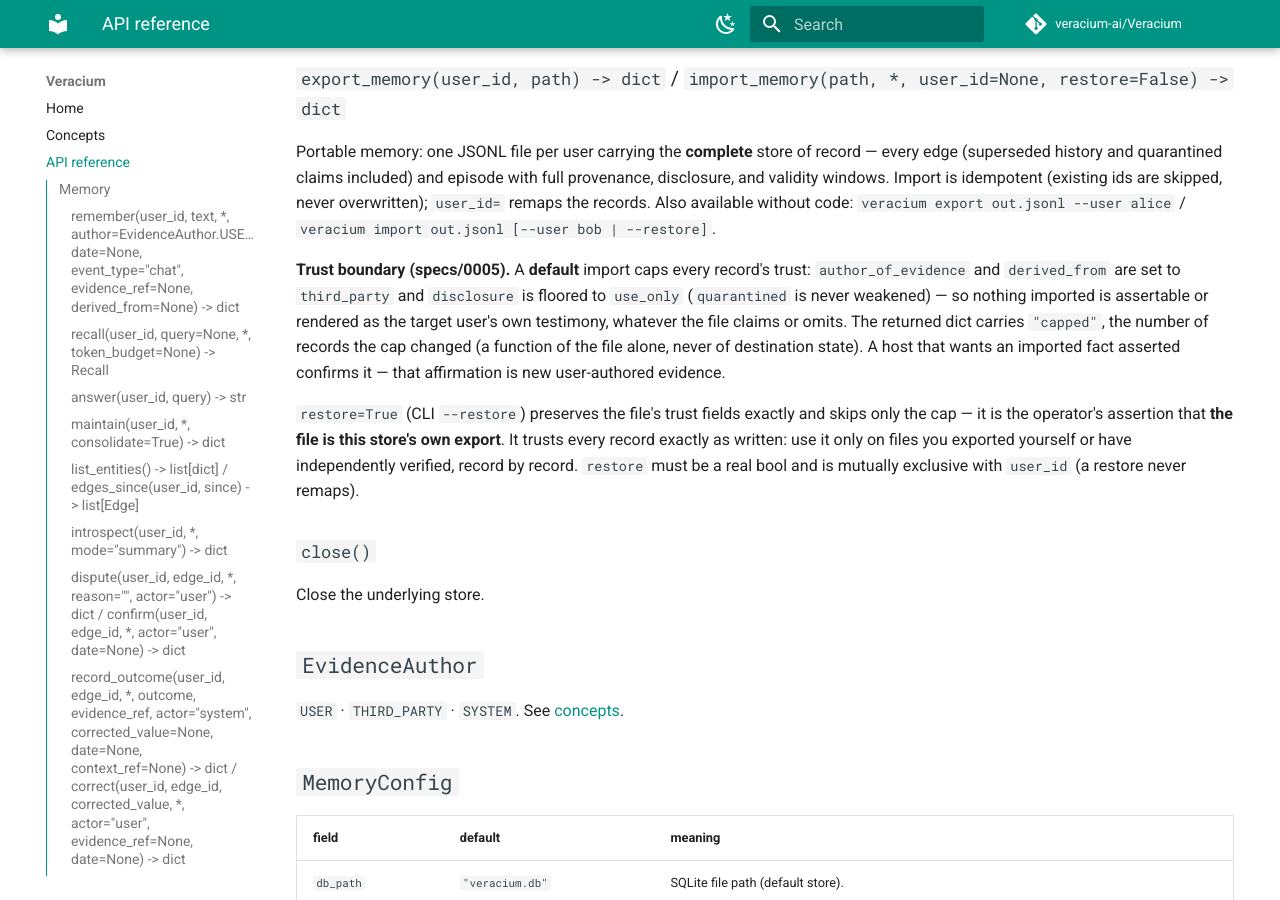
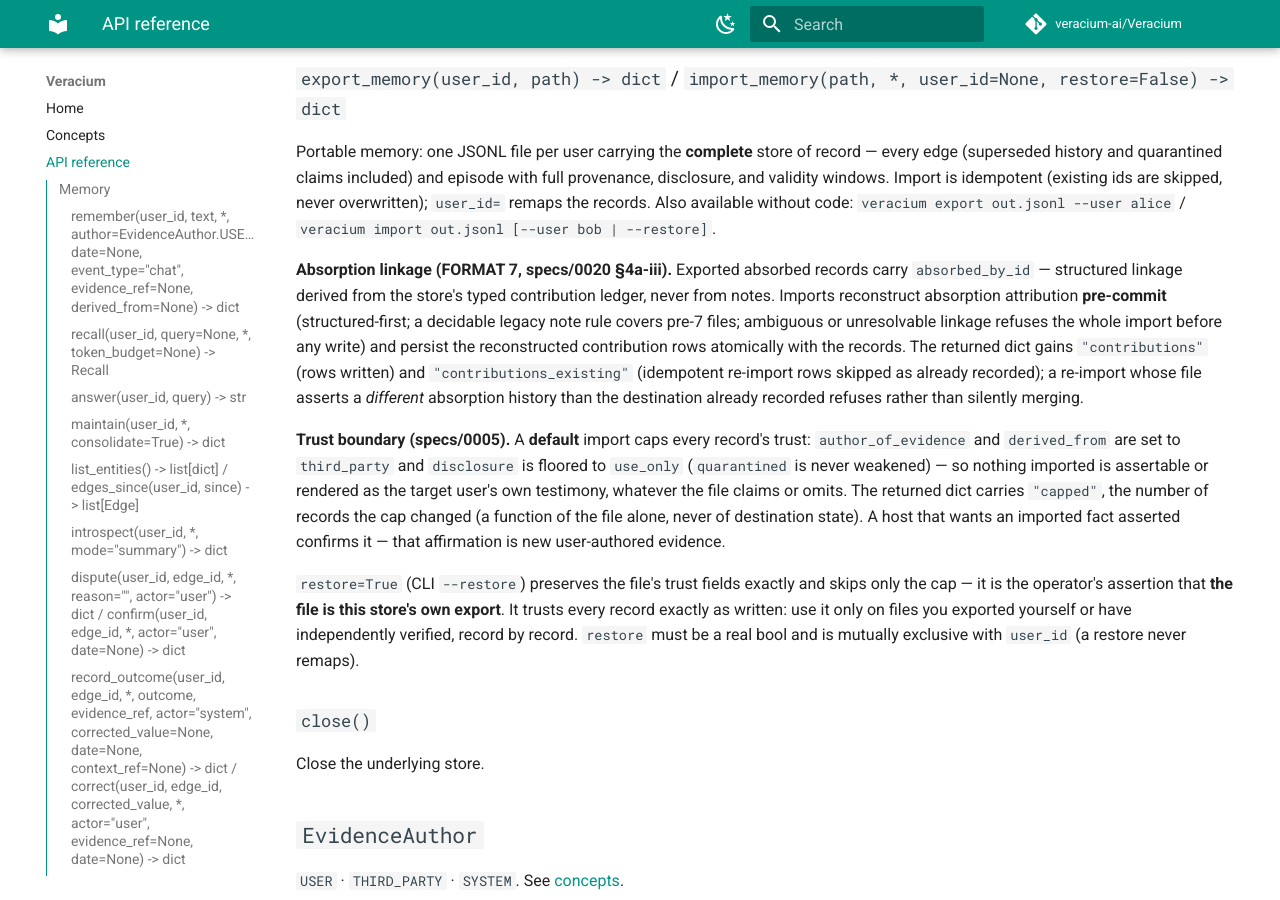
Before and after one commit to veracium-ai/Veracium, an MkDocs documentation site: the page built from docs/api.md, in a window 1280 px wide and 900 px high, scrolled down 3830 px. Built offline with MkDocs 1.6.1 and Material for MkDocs 9.7.7, drawn with Linux system fonts in a browser that asks for light colours; comment, search, counter and statistics services are not loaded.

Commit message:
D2 release packaging: CHANGELOG (the API-breaking entry + upgrade path), docs (absorption linkage + import return keys), the I10 §1b text pin, version staged 0.11.0, evidence results regenerated
The selfcheck DID-NOT-RUN exit-2 fix (a65157a, unreleased) is noted in
the release entry — CI consumers can distinguish environment problems
from passes. Suite 1449 passed / 3 skipped.

Spec: none (docs-only — changelog, docs, version metadata, a text-pin
test, regenerated evidence records)

Co-Authored-By: Claude Fable 5 <noreply@anthropic.com>
Claude-Session: https://claude.ai/code/session_0169gjgyk4RwXWqzqeipteYp

```diff
--- a/docs/api.md
+++ b/docs/api.md
@@ -203,6 +203,18 @@ idempotent (existing ids are skipped, never overwritten); `user_id=` remaps the
 records. Also available without code: `veracium export out.jsonl --user alice`
 / `veracium import out.jsonl [--user bob | --restore]`.
 
+**Absorption linkage (FORMAT 7, specs/0020 §4a-iii).** Exported absorbed
+records carry `absorbed_by_id` — structured linkage derived from the
+store's typed contribution ledger, never from notes. Imports reconstruct
+absorption attribution **pre-commit** (structured-first; a decidable
+legacy note rule covers pre-7 files; ambiguous or unresolvable linkage
+refuses the whole import before any write) and persist the reconstructed
+contribution rows atomically with the records. The returned dict gains
+`"contributions"` (rows written) and `"contributions_existing"`
+(idempotent re-import rows skipped as already recorded); a re-import
+whose file asserts a *different* absorption history than the destination
+already recorded refuses rather than silently merging.
+
 **Trust boundary (specs/0005).** A **default** import caps every record's
 trust: `author_of_evidence` and `derived_from` are set to `third_party` and
 `disclosure` is floored to `use_only` (`quarantined` is never weakened) — so
--- a/pyproject.toml
+++ b/pyproject.toml
@@ -4,7 +4,7 @@ build-backend = "hatchling.build"
 
 [project]
 name = "veracium"
-version = "0.10.0"
+version = "0.11.0"
 description = "Provenance-aware memory for AI agents."
 readme = "README.md"
 requires-python = ">=3.10"
```
Also changed, not shown: CHANGELOG.md (+60 -0 lines), 3 other files.
